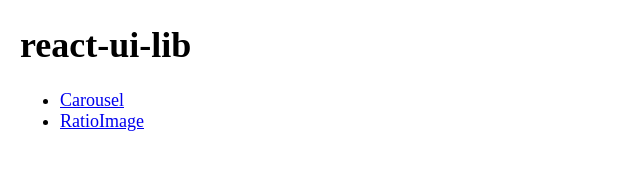
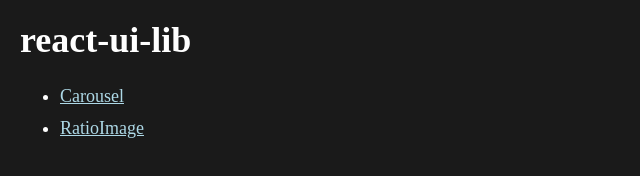
Before and after one commit to Harmelodic/web-ui, a React app: page / in a window 1280 px wide. Shown: the whole page, without its empty margins (0-640 px from the left). Built offline with nearby package versions, Linux system fonts and the light colour scheme.

Commit message:
Made dev demo nicer to look at

```diff
--- a/dev/containers/Home.js
+++ b/dev/containers/Home.js
@@ -3,7 +3,17 @@ import styled from "styled-components";
 
 const StyledHome = styled.div`
     padding-left: 20px;
+    line-height: 32px;
     font-size: 18px;
+    color: #fff;
+`
+
+const StyledLink = styled.a`
+    color: lightblue;
+
+    &:focus, &:active {
+        color: pink;
+    }
 `
 
 export default class Home extends React.Component {
@@ -12,8 +22,8 @@ export default class Home extends React.Component {
             <StyledHome>
                 <h1>react-ui-lib</h1>
                 <ul>
-                    <li><a href="/Carousel">Carousel</a></li>
-                    <li><a href="/RatioImage">RatioImage</a></li>
+                    <li><StyledLink href="/Carousel">Carousel</StyledLink></li>
+                    <li><StyledLink href="/RatioImage">RatioImage</StyledLink></li>
                 </ul>
             </StyledHome>
         )
--- a/public/index.html
+++ b/public/index.html
@@ -24,6 +24,7 @@
                 font-size: 0;
                 font-weight: 300;
                 white-space: nowrap;
+                background: #1a1a1a;
             }
         </style>
 
```
